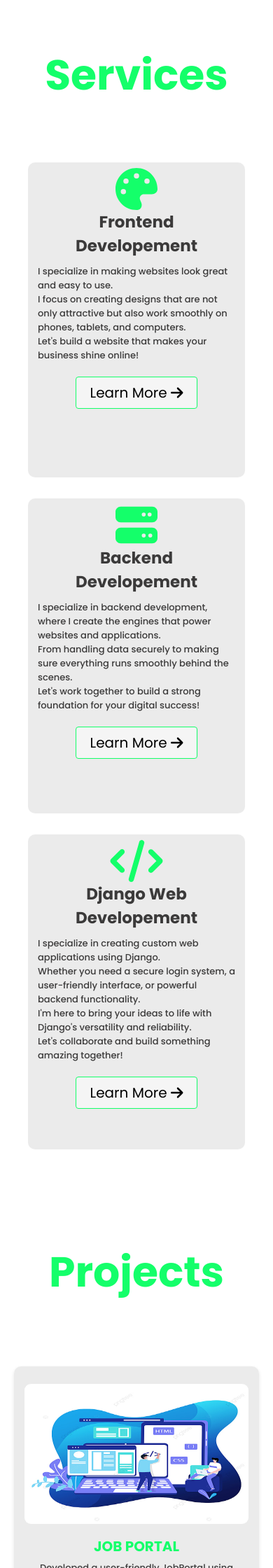
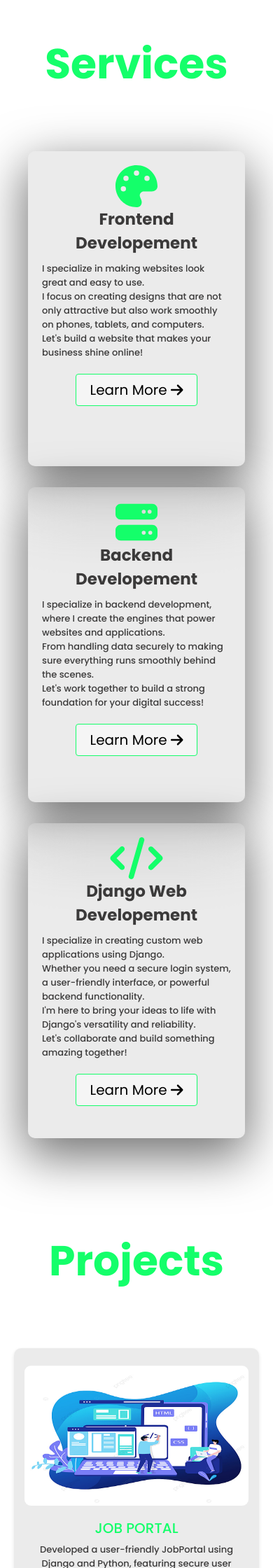
Before and after one commit to Muhammad-Ahtisham-Yousaf/My-Personal-Portfolio, a Django app: template Ahtisham/templates/businiss.html in a window 390 px wide. Shown: the part 1280-3520 px from the top of the page at 70% size. Run offline with Django 3.2, Linux system fonts and the light colour scheme; the template is opened without the code that fills it: most values are stand-ins (such as "Sample title", 1, 10 or a date in 2020).

Commit message:
Update businiss.css

```diff
--- a/static/css/businiss.css
+++ b/static/css/businiss.css
@@ -35,26 +35,14 @@
 body {
 width: 100%;
 height: 100%;
-/* Add your background pattern here */
- /* background: repeating-radial-gradient(
-  circle,
-  #000,
-  #000 5px,
-  transparent 6px
-);
-background-size: 20px 20px;
-*/
-
 background: white;
 color: var(--black-text)
 }
 
 
 section{
-
   min-height: 100vh;
   padding:8rem 9% ;
-
 }
 .home{
   display: flex;
@@ -92,7 +80,7 @@
   line-height: 1.3;
 }
 .home-content p {
-  font-size: 1.5rem;
+  font-size: 17px;
   opacity: 0.8;
   font-weight: 500;
   color:var(--black-text);
@@ -331,7 +319,7 @@
   }
 }
 .heading{
-  color:var(--main-color);
+color:var(--main-color);
 text-align: center;
 font-size: 8rem;
 margin-top: -30px;
@@ -357,7 +345,7 @@
 flex-direction: column;
 justify-content: flex-start;
 text-align:start;
-padding:8px 14px ;
+padding:20px ;
 width: 100%;
 height: 450px;
 max-width: 310px;
@@ -437,8 +425,10 @@
   border-radius: 10px;
   backdrop-filter: blur(40px);
   background-color: rgba(75, 75, 75, 0.11);
-  height: 500px;
-  width: 350px;
+  max-height: 570px;
+  min-height:550px;
+  max-width: 350px;
+  min-width:330px;
   box-shadow: 0 2px 5px rgba(0,0,0,0.1);
   transition: transform 0.3s ease;
 
@@ -465,11 +455,11 @@
   font-size: 20px;
   color:var(--main-color);
   margin: 6px;
-  text-transform: capitalize;
+  font-weight: 500;
 
 }
 .proj-content h4:hover {
-  border-bottom: 1px solid var(--main-color);
+  border-bottom: 2px solid var(--main-color);
 }
 
 .proj-content p {
@@ -592,7 +582,7 @@
 }
 #certificate img {
 height: 100%;
-max-width:700px;
+width:700px;
 border:9px solid var(--main-color);
 border-radius: 7px;
 
@@ -609,7 +599,7 @@
 height: 260px;
 background: #f5f5f5;
 padding: 2rem 1.5rem;
-transition: box-shadow .3s ease, transform .2s ease;
+transition: box-shadow .2s ease, transform .2s ease;
 }
 
 .card-info {
@@ -629,8 +619,6 @@
 /*Image*/
 .card-avatar {
 --size: 120px;
-/* background: linear-gradient(to top, #f1e1c1 0%, #fcbc97 100%); */
-/* background-image: url("/static/images/Zeshan_usmani.jpg"); */
 width: var(--size);
 height: var(--size);
 border-radius: 5%;
@@ -681,6 +669,8 @@
 font-size: 25px;
 cursor: pointer;
 transition: fill 0.2s ease ,transform 0.2s ease;
+margin-bottom: -20px;
+
 }
 
 /*Text*/
@@ -688,7 +678,6 @@
 color: #333;
 font-size: 15px;
 font-weight: 600;
-line-height: 2rem;
 }
 
 .card-subtitle {
@@ -753,6 +742,10 @@
   margin:1rem 0 ;
   resize: horizontal;
   font-size: 16px;
+  border-bottom: 2px solid transparent;
+}
+.contact form .input-box input:hover {
+  border-bottom: 2px solid var(--main-color);
 }
 .contact form {
   margin-top: 2rem;
@@ -957,22 +950,26 @@
     .proj-container {
       flex-wrap: wrap;
     }
-     .proj-container .project-box{
-      margin:10px 2px;
-     }
+
 }
 /* Media Query for Mobile Screens */
 @media  screen and (max-width: 800px) {
+  .heading{
+font-size: 6rem;
 
+}
   .home {
       display: inline-block;
       margin:1rem
   }
   .home-content h1 {
-    font-size: 6rem;
+    font-size: 5rem;
   }
   .home-content h3 {
-    font-size:3rem;
+    font-size:2.5rem;
+  }
+   .home-content p {
+    font-size: 14px;
   }
   .home-img{
       width:100%;
@@ -1003,14 +1000,25 @@
   }
   .services-box,
   .project-box ,
-  .timeline-content p {
-    font-size: 14px;
+  .timeline-content,
+  .home-content p {
+    font-size: 15px;
   }
   .services h2 {
     font-size: 6rem;
   }
+  .services-box {
+       box-shadow: rgba(0, 0, 0, 0.56) 0px 22px 70px 4px;
+  }
+
+  .services-box:hover {
+      box-shadow:0 0 0 0;
+  }
   .projects h2 {
     font-size: 6rem;
+  }
+  .project-box:hover {
+   transform: translateY(0px);
   }
   /* .project-box h4 {
     font-size: 3rem;
@@ -1045,7 +1053,7 @@
       color:var(--main-color);
   }
   #certificate img {
-    width: 450px;
+    width: 350px;
 
   }
 
@@ -1061,7 +1069,4 @@
   .contact form {
     padding:10px
   }
-
-
-
 }
```
